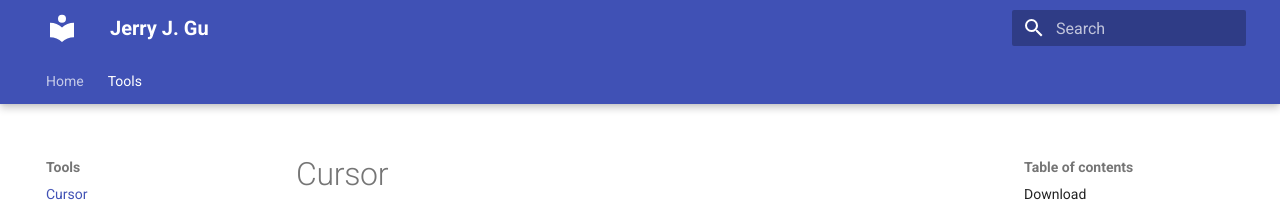
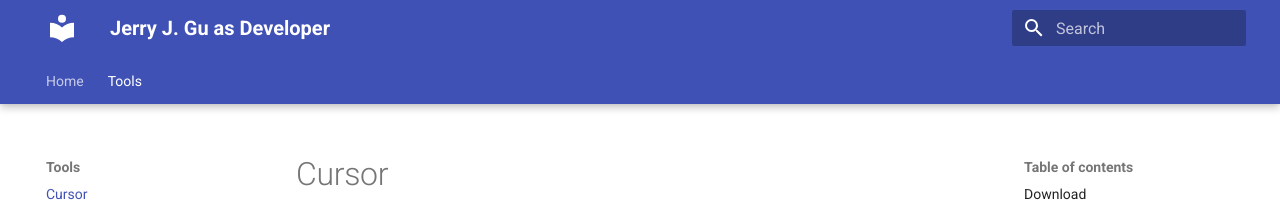
Before and after one commit to jgujerry/jgujerry.github.io, an MkDocs documentation site: the page built from docs/tools/cursor.md, in a window 1280 px wide. Shown: the top 210 px of the page. Built offline with MkDocs 1.6.1 and Material for MkDocs 9.7.7, drawn with Linux system fonts in a browser that asks for light colours.

Commit message:
Update the title

```diff
--- a/mkdocs.yml
+++ b/mkdocs.yml
@@ -1,4 +1,4 @@
-site_name: Jerry J. Gu
+site_name: Jerry J. Gu as Developer
 site_url: https://jgujerry.github.io
 
 theme:
```
